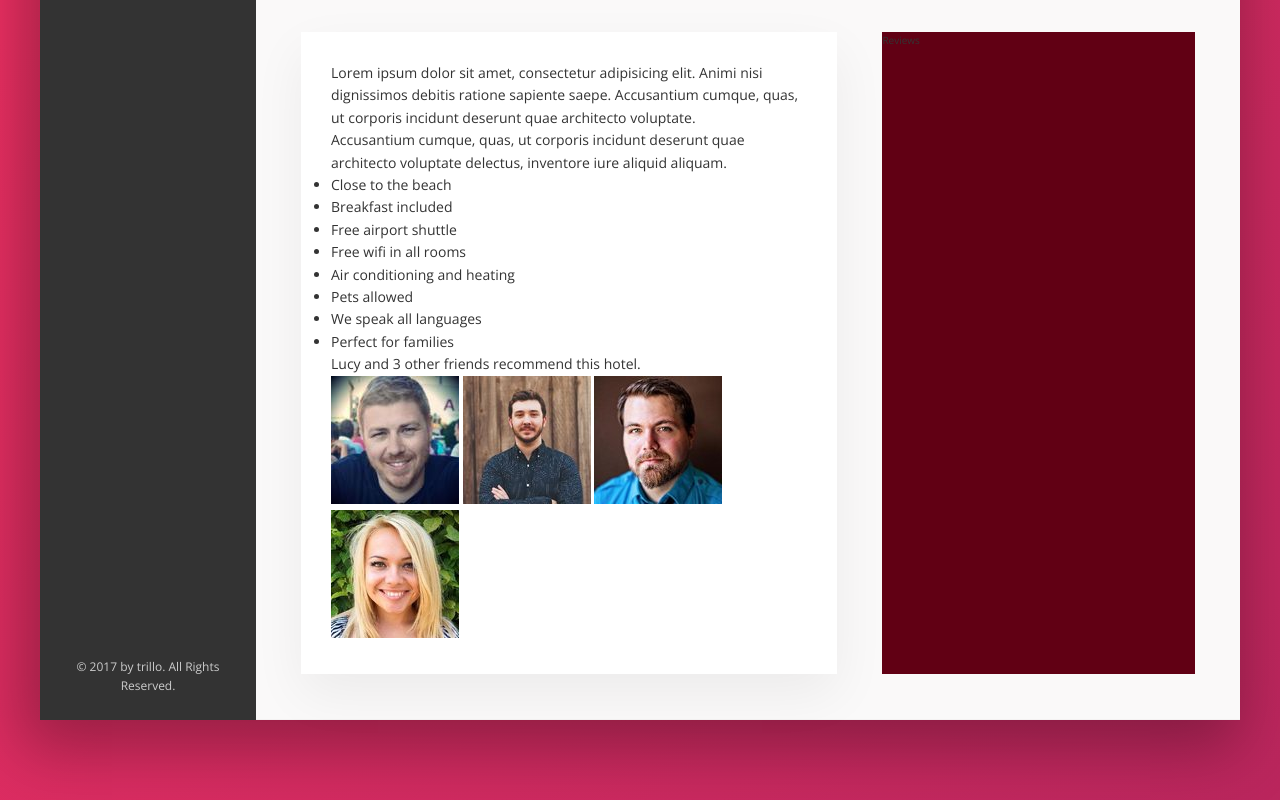
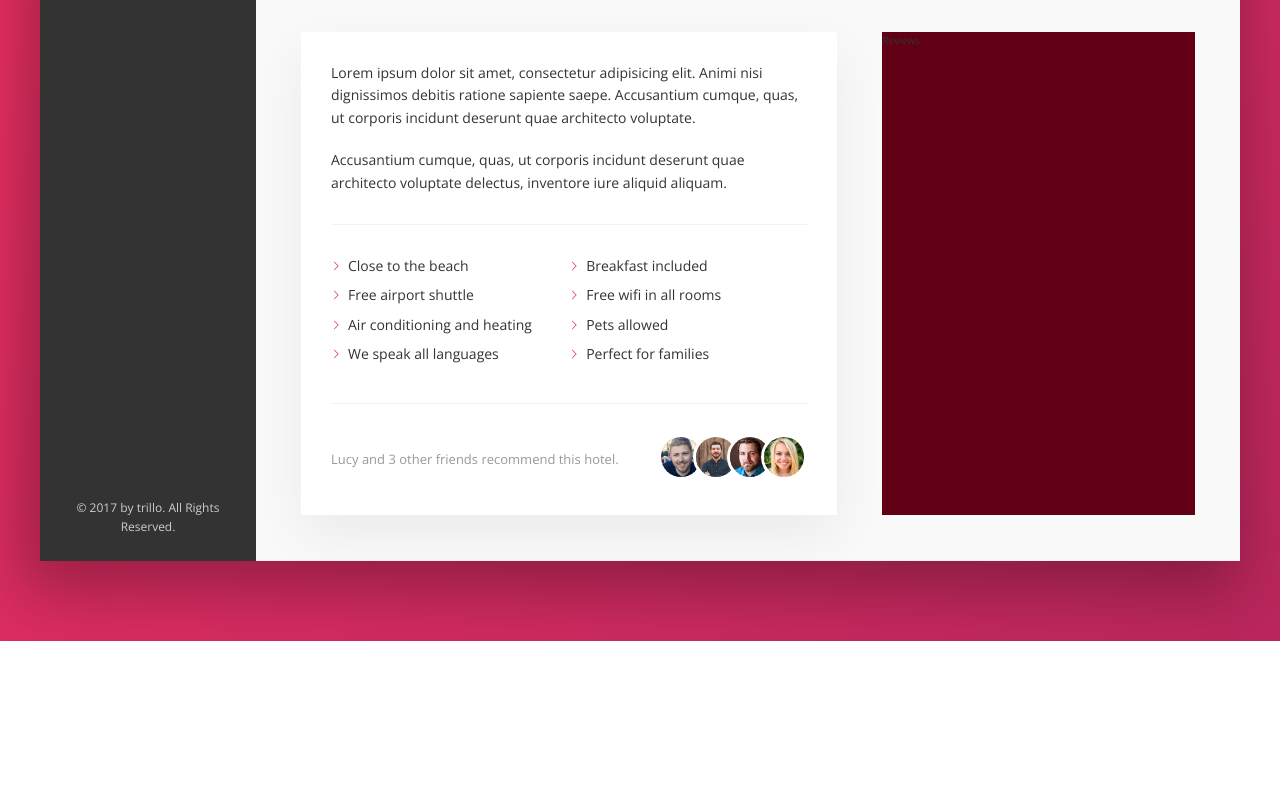
Before and after one commit to BorofskyDev/trillo, a website built with Vite: page index.html in a window 1280 px wide. Shown: the part 615-1415 px from the top of the page. After the commit the page ends 1256 px from the top, so only its background shows below. Built offline with nearby package versions, Linux system fonts and the light colour scheme.

Commit message:
friends recommendations updated

```diff
--- a/sass/_components.scss
+++ b/sass/_components.scss
@@ -274,3 +274,63 @@
     box-shadow: none;
   }
 }
+
+
+.paragraph:not(:last-of-type) {
+  margin-bottom: 2rem;
+}
+
+.list {
+  list-style: none;
+  margin: 3rem 0;
+  padding: 3rem 0;
+  border-top: var(--line);
+  border-bottom: var(--line);
+  display: flex;
+  flex-wrap: wrap;
+
+  &__item {
+    flex: 0 0 50%;
+    margin-bottom: .7rem;
+  }
+
+  &__item::before {
+    content: '';
+    display: inline-block;
+    height: 1rem;
+    width: 1rem;
+    margin-right: 0.7rem;
+    background-color: var(--color-primary);
+    mask-image: url(../public/img/SVG/chevron-thin-right.svg);
+    mask-size: cover;
+    -webkit-mask-image: url(../public/img/SVG/chevron-thin-right.svg);
+    -webkit-mask-size: cover;
+  }
+}
+
+.recommend {
+  font-size: 1.3rem;
+  color: var(--color-grey-dark-3);
+  display: flex;
+  align-items: center;
+
+  &__count {
+    margin-right: auto;
+  }
+
+  &__friends {
+
+  }
+
+  &__photo {
+    box-sizing: content-box;
+    height: 4rem;
+    width: 4rem;
+    border-radius: 50%;
+    border: 3px solid #fff;
+
+    &:not(:last-child) {
+      margin-right: -1.5rem;
+    }
+  }
+}
```
